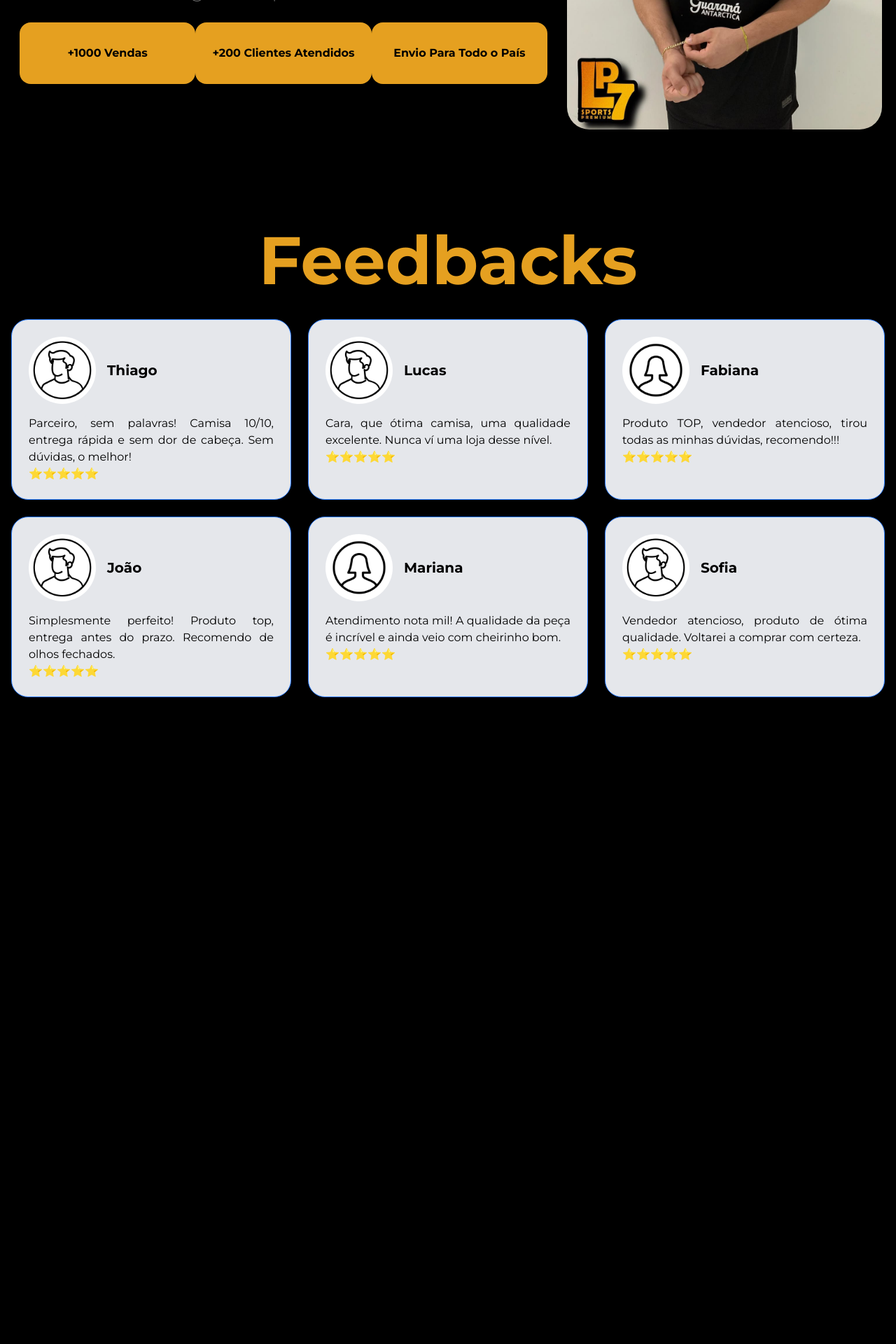
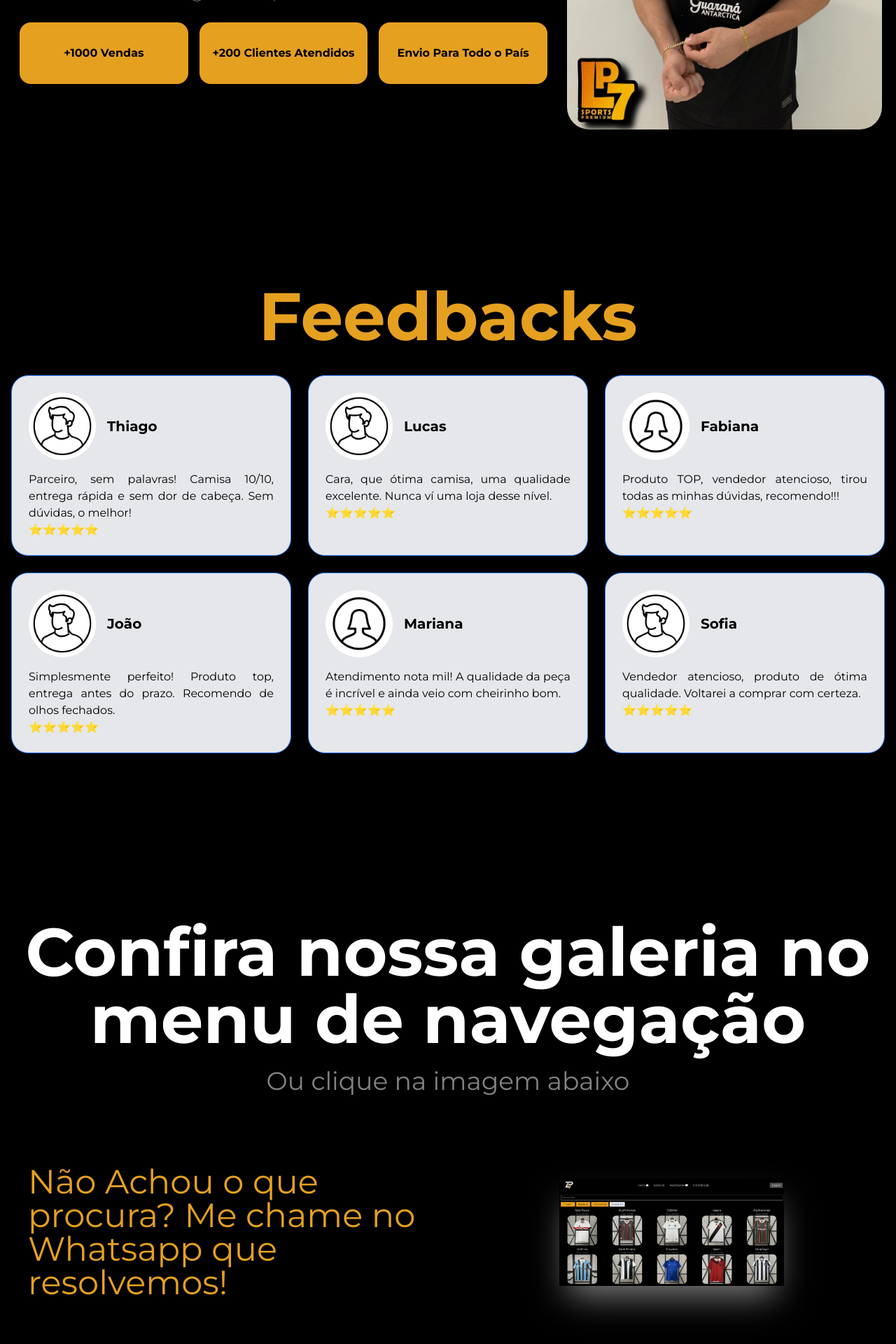
Before and after one commit to JoaoTomeSZ/LP7-IMPORTS, a React (Vite) app: page / in a window 1280 px wide. Shown: the part 1268-3188 px from the top of the page at 70% size. Before the commit the page ends 2392 px from the top, so only its background shows below. Built offline with nearby package versions, Linux system fonts and the light colour scheme.

Commit message:
Feat: Meet the Galery

```diff
--- a/src/components/about/About.jsx
+++ b/src/components/about/About.jsx
@@ -7,7 +7,7 @@ const About = () => {
     <div id='sobre' className='min-h-screen h-full max-w-full w-full justify-center items-center flex flex-col flex-wrap scroll-mt-40 gap-10'>
       <div className="flex md:flex-row flex-col w-full max-w-full justify-center lg:justify-around items-center text-center gap-5 p-5">
       <AboutText/>
-      <img className="lg:w-[450px] lg:h-full md:h-[400px] max-w-full h-[300px] w-full md:object-cover object-fill rounded-4xl " src={banner} alt="" />
+      <img className="lg:w-[450px] lg:h-full md:h-[400px] max-w-full h-[350px] w-full md:object-cover object-fill rounded-4xl " src={banner} alt="" />
       </div>
     </div>
   )
--- a/src/components/about/Cards.jsx
+++ b/src/components/about/Cards.jsx
@@ -3,8 +3,8 @@ import React from 'react'
 const Cards = () => {
   return (
     <div className='w-full md:justify-start justify-center md:items-start items-center'>
-        <div className='p-2 flex lg:flex-row flex-col md:justify-between justify-center md:items-start items-center lg:gap-0 gap-2 lg:w-full'>
-            <div className='bg-[#E5A020]  font-bold p-3 md:p-2 xl:px-4 lg:py-8 rounded-2xl w-full'>
+        <div className='p-2 flex lg:flex-row flex-col md:justify-between justify-center md:items-start items-center lg:gap-4 gap-2 lg:w-full'>
+            <div className='bg-[#E5A020]  font-bold p-3 md:py-2 px xl:px-4 lg:py-8 rounded-2xl w-full'>
                 <p>+1000 Vendas</p>
             </div>
             <div className='bg-[#E5A020]  font-bold p-3 md:p-2 xl:px-4 lg:py-8 rounded-2xl w-full'>
--- a/src/components/feedbacks/Feedbacks.jsx
+++ b/src/components/feedbacks/Feedbacks.jsx
@@ -41,7 +41,7 @@ const Feedbacks = () => {
       },
     ];
   return (
-    <div id="feedback" className="min-h-screen lg:mt-5 mt-40 scroll-mt-40">
+    <div id="feedback" className="min-h-screen lg:mt-5 mt-20 pt-20 scroll-mt-10 ">
       <div className="">
         <h1 className="text-[#E5A020] font-bold md:text-7xl text-5xl lg:text-8xl text-center">Feedbacks</h1>
         <FeedBackCards feedbacks={feedbacks}/>
--- a/src/components/galery/Galery.jsx
+++ b/src/components/galery/Galery.jsx
@@ -27,7 +27,7 @@ const Gallery = () => {
   };
 
   return (
-    <div className="p-4 min-h-screen">
+    <div id='galeria' className="p-4 min-h-screen scroll-mt-40">
       <input
         type="text"
         placeholder="Filter by team..."
--- /dev/null
+++ b/src/components/see/SeeGalery.jsx
@@ -0,0 +1,21 @@
+import React from "react";
+import galery from "/galery.png"
+import { Link } from "react-router-dom";
+import {IoLogoWhatsapp} from "react-icons/io5";
+const SeeGalery = () => {
+  return (
+    <div className="flex min-h-screen justify-center items-center pt-40">
+      <div className="flex flex-col gap-5 justify-center items-center max-w-full w-full">
+                <h1 className="text-white text-5xl md:text-7xl lg:text-8xl font-bold text-center">Confira nossa galeria no menu de navegação</h1>
+                <p className="text-2xl lg:text-4xl text-[#828282] text-center">Ou clique na imagem abaixo</p>
+                <div className="flex lg:flex-row flex-col-reverse lg:pt-10 justify-center items-center max-w-full w-full">
+                        <h2 className="text-[#E5A020] text-2xl lg:text-5xl text-center lg:text-left p-10 flex">Não Achou o que procura? Me chame no Whatsapp que resolvemos!</h2>
+                        <Link to={"/Galeria"} className="flex items-center justify-center"><img className="lg:w-[50%] shadow-2xl shadow-[#828282]" src={galery} alt="" /></Link>
+                </div>
+
+      </div>
+    </div>
+  );
+};
+
+export default SeeGalery;
--- a/src/pages/InitialPage.jsx
+++ b/src/pages/InitialPage.jsx
@@ -2,6 +2,7 @@ import Header from '../components/header/Header'
 import Hero from '../components/Hero/Hero'
 import About from '../components/about/About'
 import Feedbacks from '../components/feedbacks/Feedbacks'
+import SeeGalery from '../components/see/SeeGalery'
 
 const InitialPage = () => {
   return (
@@ -10,6 +11,7 @@ const InitialPage = () => {
         <Hero/>
         <About/>
         <Feedbacks/>
+        <SeeGalery/>
     </div>
   )
 }
```
Also changed, not shown: public/galery.png (added).
